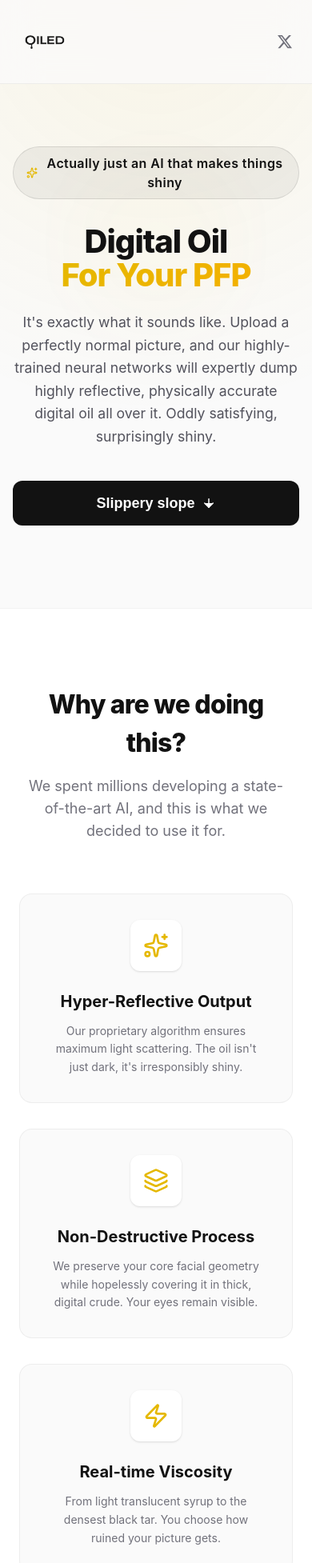
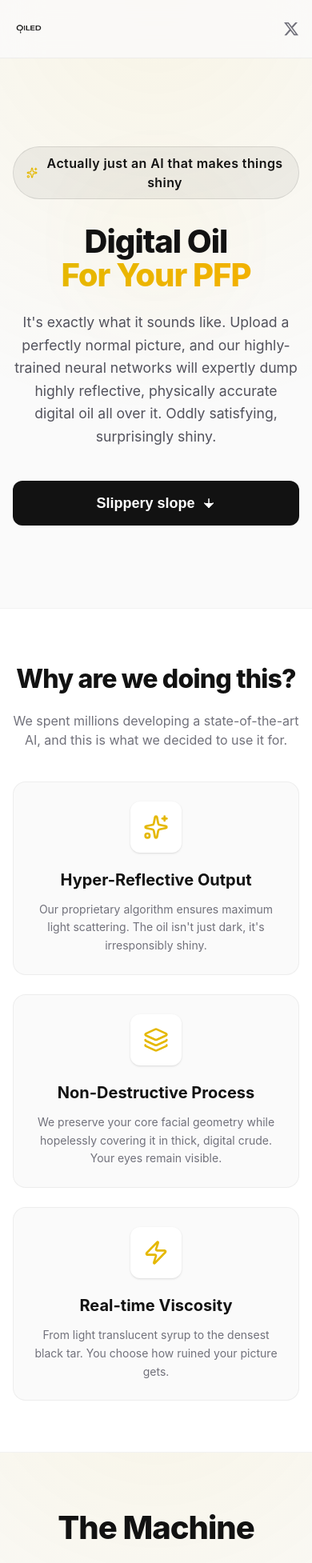
Before and after one commit to SubhanHakim/oiled, a React (Vite) app: page / in a window 390 px wide. Shown: the top 1954 px of the page at 80% size. Built offline with nearby package versions, Linux system fonts and the light colour scheme.

Commit message:
add mobile responsiveness across all components

```diff
--- a/src/components/Community.jsx
+++ b/src/components/Community.jsx
@@ -3,29 +3,29 @@ import { Send, Twitter, Users } from "lucide-react";
 
 export default function Community() {
   return (
-    <section className="py-24 bg-[#fafafa] relative z-10">
-      <div className="max-w-[800px] mx-auto px-6 text-center">
-        <div className="inline-flex items-center gap-2 bg-[#e5b800]/10 border border-[#e5b800]/20 py-2 px-4 rounded-full mb-8 text-[#ccaa00] text-sm font-semibold tracking-wider cursor-default">
+    <section className="py-16 sm:py-24 bg-[#fafafa] relative z-10">
+      <div className="max-w-[800px] mx-auto px-4 sm:px-6 text-center">
+        <div className="inline-flex items-center gap-2 bg-[#e5b800]/10 border border-[#e5b800]/20 py-1.5 sm:py-2 px-3 sm:px-4 rounded-full mb-6 sm:mb-8 text-[#ccaa00] text-xs sm:text-sm font-semibold tracking-wider cursor-default">
           <Users size={16} />
           Board of Directors (Community)
         </div>
 
-        <h2 className="text-[clamp(2.5rem,4vw,3.5rem)] font-outfit font-extrabold mb-6 tracking-tight text-[#121212] leading-[1.1]">
+        <h2 className="text-[clamp(2.2rem,4vw,3.5rem)] font-outfit font-extrabold mb-4 sm:mb-6 tracking-tight text-[#121212] leading-[1.1]">
           Join the exclusive circle of <br className="hidden sm:block" />
           <span className="text-gradient">extremely oily people</span>
         </h2>
 
-        <p className="text-zinc-500 font-inter text-lg max-w-[600px] mx-auto mb-12">
+        <p className="text-zinc-500 font-inter text-base sm:text-lg max-w-[600px] mx-auto mb-10 sm:mb-12">
           Discuss viscosity, share your highly reflective PFPs, and pretend you
           understand what the algorithm actually does. It's totally not a cult.
         </p>
 
-        <div className="flex flex-col sm:flex-row gap-4 justify-center">
+        <div className="flex flex-col sm:flex-row gap-3 sm:gap-4 justify-center">
           <a
             href="https://twitter.com"
             target="_blank"
             rel="noopener noreferrer"
-            className="flex items-center justify-center gap-3 bg-[#121212] text-white py-4 px-8 rounded-xl font-outfit font-semibold hover:bg-[#202020] transition-all shadow-md group"
+            className="flex items-center justify-center gap-3 bg-[#121212] text-white py-3.5 sm:py-4 px-6 sm:px-8 rounded-xl font-outfit font-semibold hover:bg-[#202020] transition-all shadow-md group w-full sm:w-auto"
           >
             <svg
               viewBox="0 0 24 24"
--- a/src/components/Features.jsx
+++ b/src/components/Features.jsx
@@ -24,25 +24,25 @@ export default function Features() {
   ];
 
   return (
-    <section className="py-24 bg-white relative z-10 border-y border-black/5">
-      <div className="max-w-[1200px] mx-auto px-6">
-        <div className="text-center mb-16">
+    <section className="py-16 sm:py-24 bg-white relative z-10 border-y border-black/5">
+      <div className="max-w-[1200px] mx-auto px-4 sm:px-6">
+        <div className="text-center mb-10 sm:mb-16">
           <h2 className="text-[clamp(2rem,4vw,3rem)] font-outfit font-extrabold mb-4 tracking-tight text-[#121212]">
             Why are we doing this?
           </h2>
-          <p className="text-zinc-500 font-inter text-lg max-w-[600px] mx-auto">
+          <p className="text-zinc-500 font-inter text-base sm:text-lg max-w-[600px] mx-auto">
             We spent millions developing a state-of-the-art AI, and this is what
             we decided to use it for.
           </p>
         </div>
 
-        <div className="grid grid-cols-1 md:grid-cols-3 gap-8">
+        <div className="grid grid-cols-1 md:grid-cols-3 gap-6 sm:gap-8">
           {features.map((feature, index) => (
             <div
               key={index}
-              className="bg-[#fafafa] p-8 rounded-2xl border border-black/5 hover:border-[#e5b800]/30 transition-colors duration-300 flex flex-col items-center text-center group"
+              className="bg-[#fafafa] p-6 sm:p-8 rounded-2xl border border-black/5 hover:border-[#e5b800]/30 transition-colors duration-300 flex flex-col items-center text-center group"
             >
-              <div className="p-4 bg-white rounded-xl shadow-sm mb-6 group-hover:scale-110 transition-transform duration-300">
+              <div className="p-4 bg-white rounded-xl shadow-sm mb-5 sm:mb-6 group-hover:scale-110 transition-transform duration-300">
                 {feature.icon}
               </div>
               <h3 className="font-outfit font-bold text-xl text-[#121212] mb-3">
--- a/src/components/Footer.jsx
+++ b/src/components/Footer.jsx
@@ -4,11 +4,15 @@ import logo from "../assets/logo.png";
 
 export default function Footer() {
   return (
-    <footer className="border-t border-black/10 bg-[#fafafa]/80 pt-16 pb-10 mt-24">
-      <div className="max-w-[1200px] mx-auto px-6 flex flex-col items-center text-center">
+    <footer className="border-t border-black/10 bg-[#fafafa]/80 pt-12 sm:pt-16 pb-8 sm:pb-10 mt-16 sm:mt-24">
+      <div className="max-w-[1200px] mx-auto px-4 sm:px-6 flex flex-col items-center text-center">
         <div className="flex items-center gap-2.5 mb-6">
           <div className="flex items-center font-outfit font-extrabold text-[28px] tracking-tight text-[#121212]">
-            <img src={logo} alt="Oiled Logo" className="h-20 object-contain" />
+            <img
+              src={logo}
+              alt="Oiled Logo"
+              className="h-12 sm:h-20 object-contain"
+            />
           </div>
         </div>
 
--- a/src/components/Generator.jsx
+++ b/src/components/Generator.jsx
@@ -58,20 +58,20 @@ export default function Generator() {
   };
 
   return (
-    <section id="generator" className="py-20 relative z-10">
-      <div className="max-w-[1200px] mx-auto px-6">
-        <div className="text-center mb-16">
+    <section id="generator" className="py-16 sm:py-20 relative z-10">
+      <div className="max-w-[1200px] mx-auto px-4 sm:px-6">
+        <div className="text-center mb-10 sm:mb-16">
           <h2 className="text-[clamp(2.5rem,5vw,4rem)] font-outfit font-extrabold mb-4 tracking-tight text-[#121212]">
             The Machine
           </h2>
-          <p className="text-zinc-600 font-inter text-lg max-w-[600px] mx-auto">
+          <p className="text-zinc-600 font-inter text-base sm:text-lg max-w-[600px] mx-auto">
             Give us an image, we give you oil. Simple as that.
           </p>
         </div>
 
-        <div className="grid grid-cols-1 lg:grid-cols-2 gap-8 items-start max-w-[1000px] mx-auto">
+        <div className="grid grid-cols-1 lg:grid-cols-2 gap-6 sm:gap-8 items-start max-w-[1000px] mx-auto">
           {/* Controls Panel */}
-          <div className="glass-panel p-8 flex flex-col gap-8">
+          <div className="glass-panel p-5 sm:p-8 flex flex-col gap-6 sm:gap-8">
             <div>
               <label className="flex items-center gap-2 font-outfit font-semibold text-lg mb-3 text-[#121212]">
                 <Upload size={20} className="text-[#e5b800]" />
@@ -165,8 +165,8 @@ export default function Generator() {
           </div>
 
           {/* Result Panel */}
-          <div className="glass-panel p-8 min-h-[500px] flex flex-col items-center">
-            <div className="w-full flex items-center justify-between mb-6">
+          <div className="glass-panel p-5 sm:p-8 min-h-[400px] sm:min-h-[500px] flex flex-col items-center">
+            <div className="w-full flex items-center justify-between mb-4 sm:mb-6">
               <h3 className="text-xl font-outfit font-semibold flex items-center gap-3 text-[#121212]">
                 <span
                   className={`w-2.5 h-2.5 rounded-full ${result ? "bg-emerald-500" : "bg-[#e5b800]"}`}
--- a/src/components/Header.jsx
+++ b/src/components/Header.jsx
@@ -4,13 +4,17 @@ import logo from "../assets/logo.png";
 
 export default function Header() {
   return (
-    <header className="w-full py-5 border-b border-black/5 bg-[#fafafa]/80 backdrop-blur-xl fixed top-0 z-50">
-      <div className="max-w-[1200px] mx-auto px-6 flex items-center justify-between">
+    <header className="w-full py-4 sm:py-5 border-b border-black/5 bg-[#fafafa]/80 backdrop-blur-xl fixed top-0 z-50">
+      <div className="max-w-[1200px] mx-auto px-4 sm:px-6 flex items-center justify-between">
         <div className="flex items-center">
-          <img src={logo} alt="Oiled Logo" className="h-16 object-contain" />
+          <img
+            src={logo}
+            alt="Oiled Logo"
+            className="h-10 sm:h-16 object-contain"
+          />
         </div>
 
-        <nav className="flex gap-6 items-center">
+        <nav className="flex gap-4 sm:gap-6 items-center">
           <a
             href="https://twitter.com"
             target="_blank"
```
